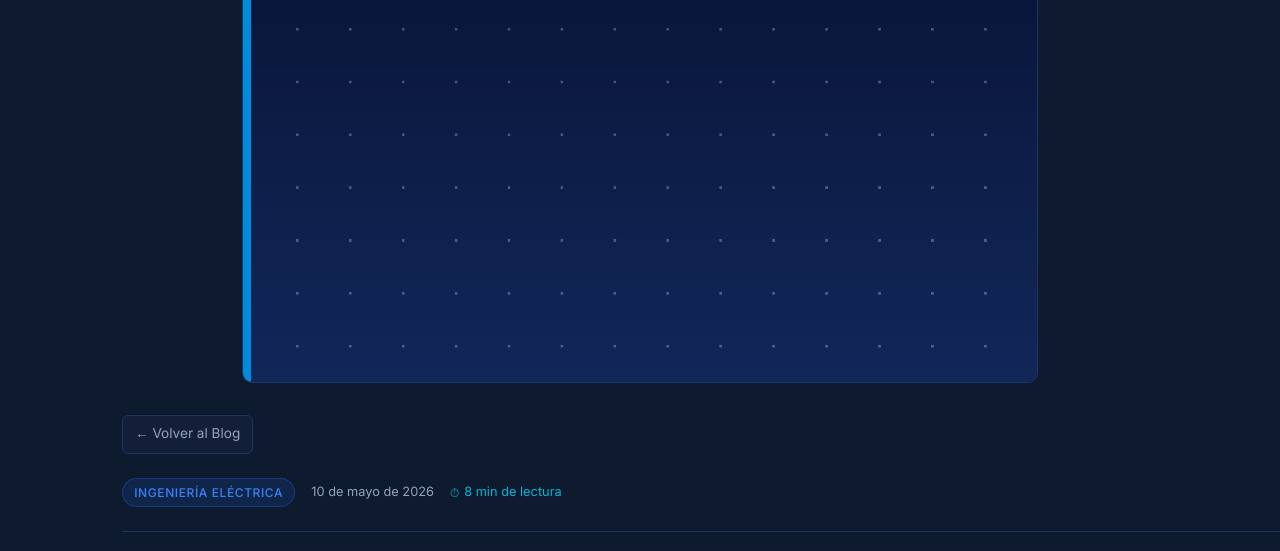
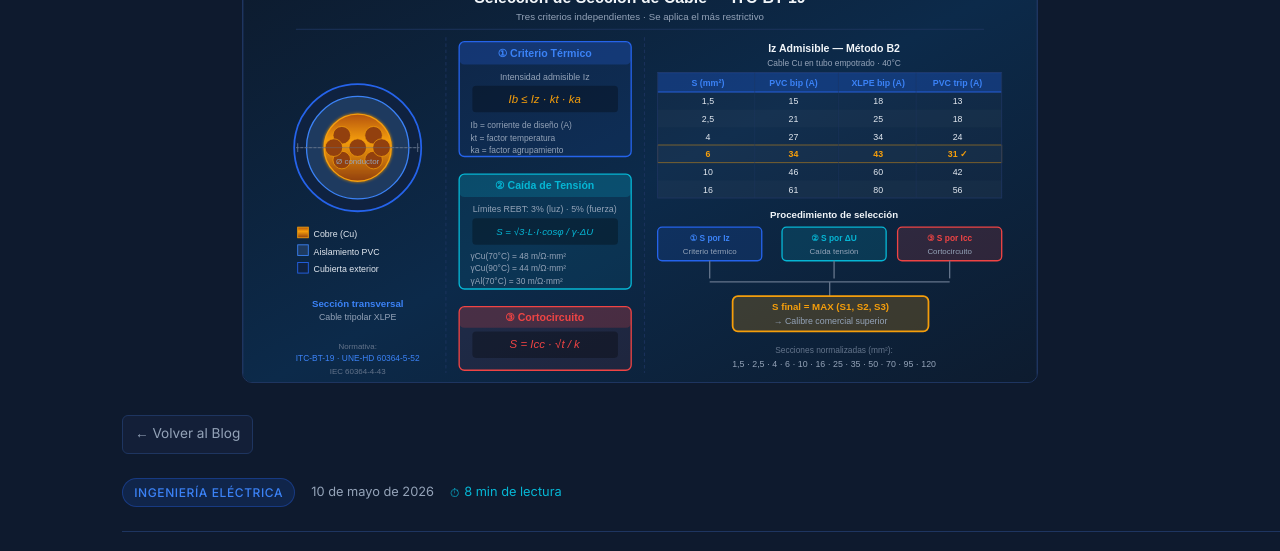
Before and after one commit to sauron897/blog-electricidad-ia., an Astro site: page /blog/calculo-seccion-cable-electrico in a window 1280 px wide. Shown: the part 122-673 px from the top of the page. Built offline with nearby package versions, Linux system fonts and the light colour scheme; Astro itself is replaced by a stand-in of ours.

Commit message:
Update calculo post: heroImage .svg + readingTime
Updated hero image format and added reading time.

```diff
--- a/src/content/blog/calculo-seccion-cable-electrico.md
+++ b/src/content/blog/calculo-seccion-cable-electrico.md
@@ -3,8 +3,9 @@ title: "Cálculo de sección de cable eléctrico según ITC-BT-19"
 description: "Procedimiento técnico para dimensionar conductores en BT: criterio térmico, caída de tensión y cortocircuito con fórmulas, tablas y ejemplo numérico. ITC-BT-19 y UNE-HD 60364-5-52."
 pubDate: 2026-05-10
 keywords: ["calculo seccion cable electrico", "ITC-BT-19 intensidades admisibles", "caida de tension formula cable", "UNE-HD 60364-5-52 secciones conductores"]
-heroImage: /images/calculo-seccion-cable-electrico.png
+heroImage: /images/calculo-seccion-cable-electrico.svg
 author: "Editor"
+readingTime: 15
 ---
 
 Calcular la sección de un conductor no es elegir "el cable que se suele poner" ni aplicar una única fórmula. Es resolver tres criterios independientes y quedarse con la sección comercial más restrictiva. El REBT, en su **ITC-BT-19**, y la norma **UNE-HD 60364-5-52:2022** (que sustituyó definitivamente a UNE 20460-5-523) establecen el procedimiento obligatorio para instalaciones de baja tensión en España.
```
